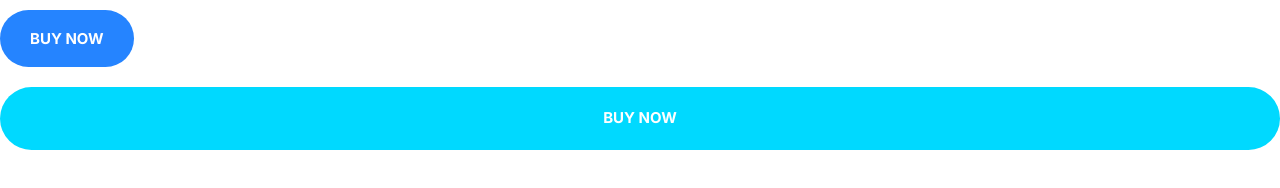
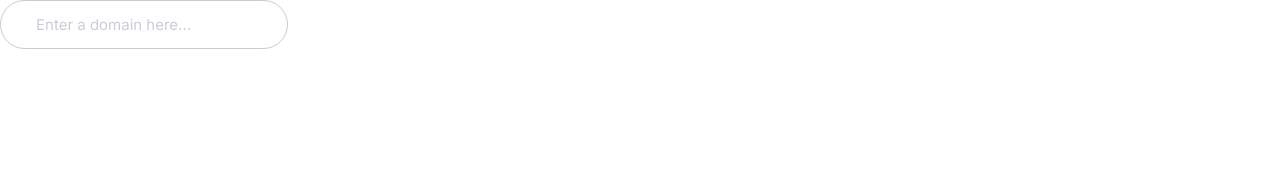
Before and after one commit to rathorePriyanshu/Rishify, a plain HTML site: page index.html in a window 1280 px wide. Drawn offline with Linux system fonts and the light colour scheme.

Commit message:
Defining Search bar component

```diff
--- a/css/test.css
+++ b/css/test.css
@@ -246,3 +246,23 @@ a {
     font-size: 1.5rem;
   }
 }
+
+/*Input*/
+.input {
+  font-size: 2rem;
+  padding: 1.5rem 3.5rem;
+  border: 1px solid #ccc;
+  border-radius: 30px;
+  outline: none;
+  color: var(--color-heading);
+}
+
+.input::placeholder {
+  color: #cdcbd7;
+}
+
+@media screen and (min-width: 1024px) {
+  .input {
+    font-size: 1.5rem;
+  }
+}
--- a/index.html
+++ b/index.html
@@ -17,8 +17,7 @@
 </head>
 
 <body>
-    <button class="btn btn--primary">Buy now</button>
-    <a href="#" class="btn btn-block btn--secondary">buy now</a>
+    <input type="text" class="input" placeholder="Enter a domain here...">
 </body>
 
 </html>
```
Also changed, not shown: Components/searchbar.html (added, +1 -0 lines).
